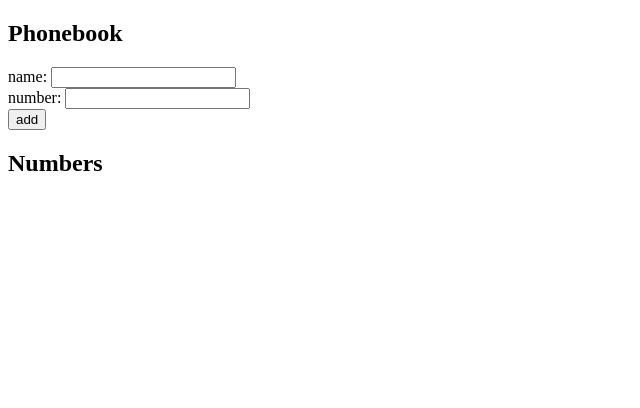
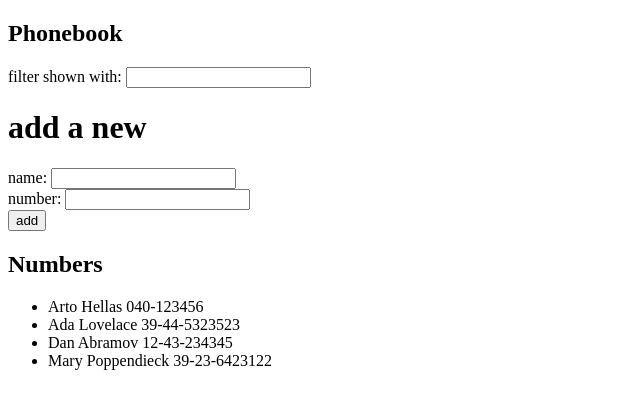
Before and after one commit to JoonasMykkanen/fullstack, a React (Create React App) app in the folder part_2/puhelinluettelo/: page / in a window 1280 px wide. Shown: the top 408 px of the page, without its empty margins (0-640 px from the left). Built offline with nearby package versions, Linux system fonts and the light colour scheme.

Commit message:
pushing ex*2.9

```diff
--- a/part_2/puhelinluettelo/src/App.js
+++ b/part_2/puhelinluettelo/src/App.js
@@ -1,13 +1,19 @@
 import { useState } from 'react'
 
 const App = () => {
-  const [persons, setPersons] = useState([])
+	const [persons, setPersons] = useState([
+		{ name: 'Arto Hellas', number: '040-123456' },
+		{ name: 'Ada Lovelace', number: '39-44-5323523' },
+		{ name: 'Dan Abramov', number: '12-43-234345' },
+		{ name: 'Mary Poppendieck', number: '39-23-6423122' }
+	  ])
   	const [newName, setNewName] = useState('')
   	const [number, setNumber] = useState('')
+  	const [filter, setFilter] = useState('')
 
   	const nameChange = (event) => setNewName(event.target.value)
-
   	const numberChange = (event) => setNumber(event.target.value)
+  	const updateFilter = (event) => setFilter(event.target.value)
 
   	const handleClick = (event) => {
 		event.preventDefault()
@@ -28,9 +34,30 @@
 		return (false)
  	 }
 
+	 const List = ( {persons, filter} ) => {
+		const trimmed = persons.filter((person) => person.name.toLowerCase().includes(filter.toLowerCase()))
+		return (
+			<ul>
+				{trimmed.map((person, index) => (
+				<li key={index}>
+					<span>{person.name} {person.number}</span>
+				</li>
+				))}
+			</ul>
+		)
+	 }
+
   	return (
 		<div>
 			<h2>Phonebook</h2>
+			<div>
+				filter shown with: <input
+				type="text"
+				value={filter}
+				onChange={updateFilter}
+				/>
+			</div>
+			<h1>add a new</h1>
 			<form onSubmit={handleClick}>
 				<div>
 					name: <input
@@ -51,13 +78,7 @@
 				</div>
 			</form>
 			<h2>Numbers</h2>
-      <ul>
-		{persons.map((person, index) => (
-			<li key={index}>
-				<span>{person.name} {person.number}</span>
-			</li>
-		))}
-	  </ul>
+			<List persons={persons} filter={filter}/>
 		</div>
  	)
 }
```
Lines whose indentation alone changed are shown as unchanged.
